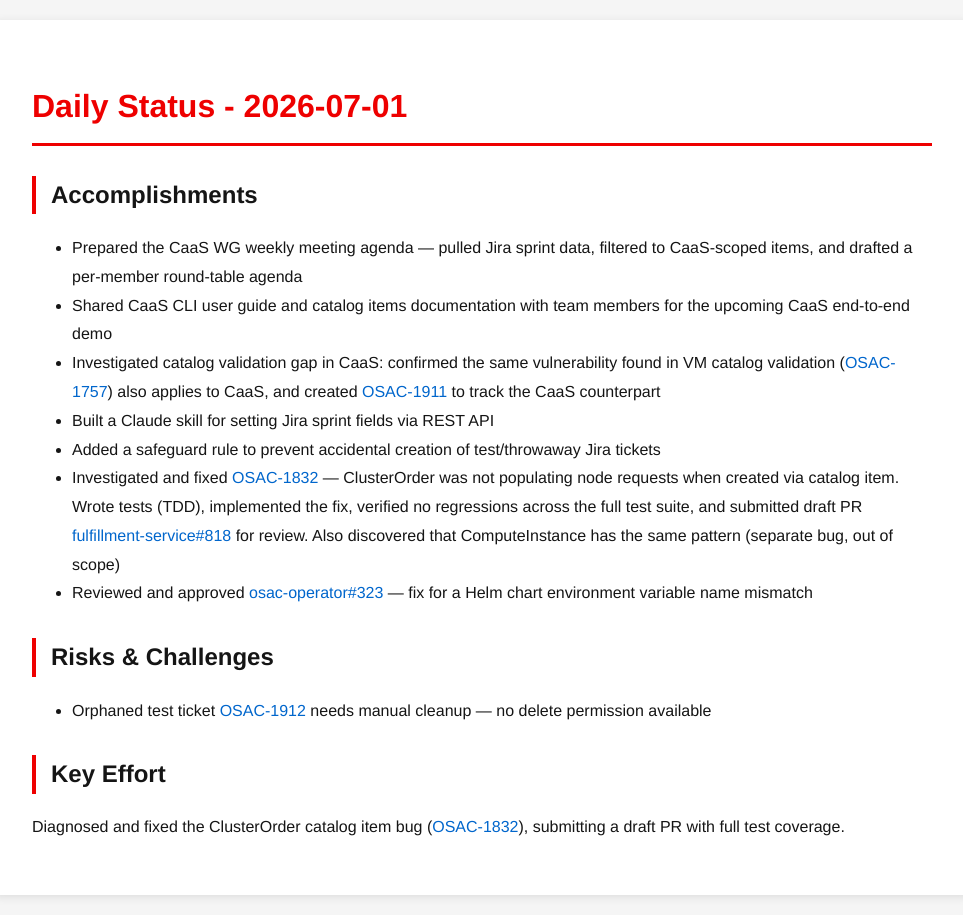
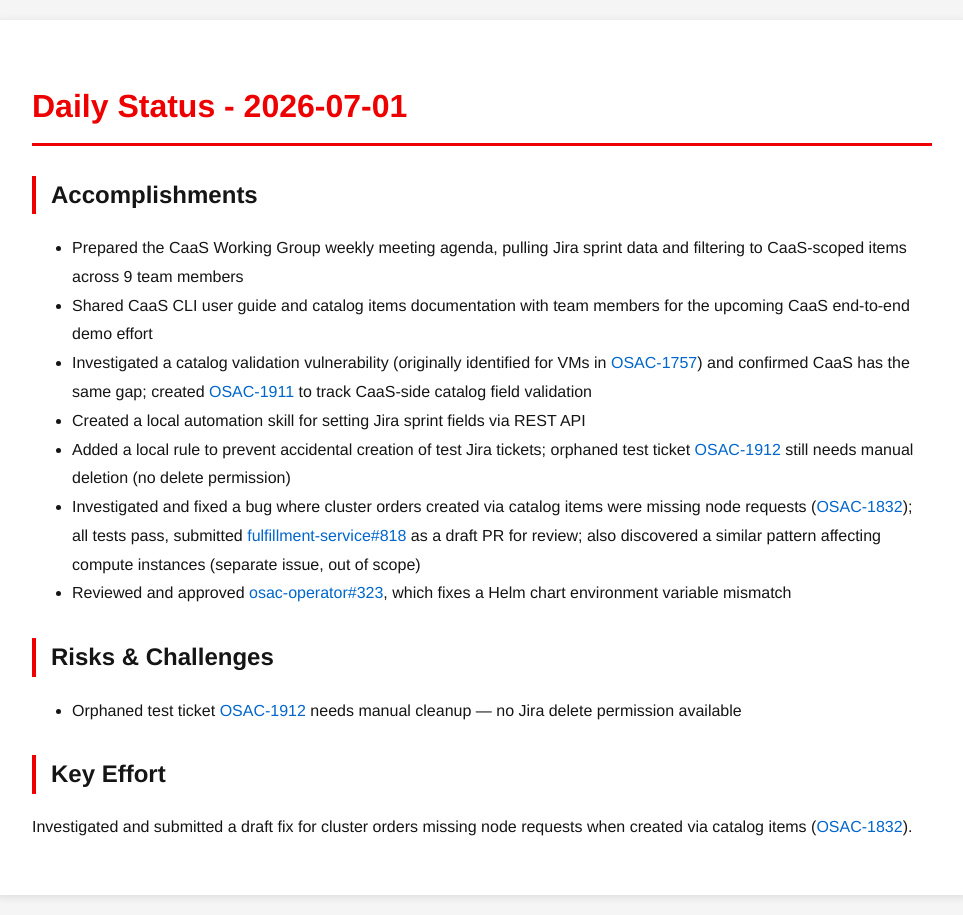
Before and after one commit to tzvatot/daily-status, a Jekyll site: the page built from 2026-07-01.md, in a window 1280 px wide. Shown: the whole page, without its empty margins (158-1121 px from the left). Built offline with Jekyll 4.4.1, drawn with Linux system fonts in a browser that asks for light colours.

Commit message:
Daily status update - 2026-07-01

```diff
--- a/2026-07-01.md
+++ b/2026-07-01.md
@@ -7,16 +7,19 @@
 # Daily Status - 2026-07-01
 
 ## Accomplishments
-- Prepared the CaaS WG weekly meeting agenda — pulled Jira sprint data, filtered to CaaS-scoped items, and drafted a per-member round-table agenda
-- Shared CaaS CLI user guide and catalog items documentation with team members for the upcoming CaaS end-to-end demo
-- Investigated catalog validation gap in CaaS: confirmed the same vulnerability found in VM catalog validation ([OSAC-1757](https://redhat.atlassian.net/browse/OSAC-1757)) also applies to CaaS, and created [OSAC-1911](https://redhat.atlassian.net/browse/OSAC-1911) to track the CaaS counterpart
-- Built a Claude skill for setting Jira sprint fields via REST API
-- Added a safeguard rule to prevent accidental creation of test/throwaway Jira tickets
-- Investigated and fixed [OSAC-1832](https://redhat.atlassian.net/browse/OSAC-1832) — ClusterOrder was not populating node requests when created via catalog item. Wrote tests (TDD), implemented the fix, verified no regressions across the full test suite, and submitted draft PR [fulfillment-service#818](https://github.com/osac-project/fulfillment-service/pull/818) for review. Also discovered that ComputeInstance has the same pattern (separate bug, out of scope)
-- Reviewed and approved [osac-operator#323](https://github.com/osac-project/osac-operator/pull/323) — fix for a Helm chart environment variable name mismatch
+
+- Prepared the CaaS Working Group weekly meeting agenda, pulling Jira sprint data and filtering to CaaS-scoped items across 9 team members
+- Shared CaaS CLI user guide and catalog items documentation with team members for the upcoming CaaS end-to-end demo effort
+- Investigated a catalog validation vulnerability (originally identified for VMs in [OSAC-1757](https://redhat.atlassian.net/browse/OSAC-1757)) and confirmed CaaS has the same gap; created [OSAC-1911](https://redhat.atlassian.net/browse/OSAC-1911) to track CaaS-side catalog field validation
+- Created a local automation skill for setting Jira sprint fields via REST API
+- Added a local rule to prevent accidental creation of test Jira tickets; orphaned test ticket [OSAC-1912](https://redhat.atlassian.net/browse/OSAC-1912) still needs manual deletion (no delete permission)
+- Investigated and fixed a bug where cluster orders created via catalog items were missing node requests ([OSAC-1832](https://redhat.atlassian.net/browse/OSAC-1832)); all tests pass, submitted [fulfillment-service#818](https://github.com/osac-project/fulfillment-service/pull/818) as a draft PR for review; also discovered a similar pattern affecting compute instances (separate issue, out of scope)
+- Reviewed and approved [osac-operator#323](https://github.com/osac-project/osac-operator/pull/323), which fixes a Helm chart environment variable mismatch
 
 ## Risks & Challenges
-- Orphaned test ticket [OSAC-1912](https://redhat.atlassian.net/browse/OSAC-1912) needs manual cleanup — no delete permission available
+
+- Orphaned test ticket [OSAC-1912](https://redhat.atlassian.net/browse/OSAC-1912) needs manual cleanup — no Jira delete permission available
 
 ## Key Effort
-Diagnosed and fixed the ClusterOrder catalog item bug ([OSAC-1832](https://redhat.atlassian.net/browse/OSAC-1832)), submitting a draft PR with full test coverage.
+
+Investigated and submitted a draft fix for cluster orders missing node requests when created via catalog items ([OSAC-1832](https://redhat.atlassian.net/browse/OSAC-1832)).
```
